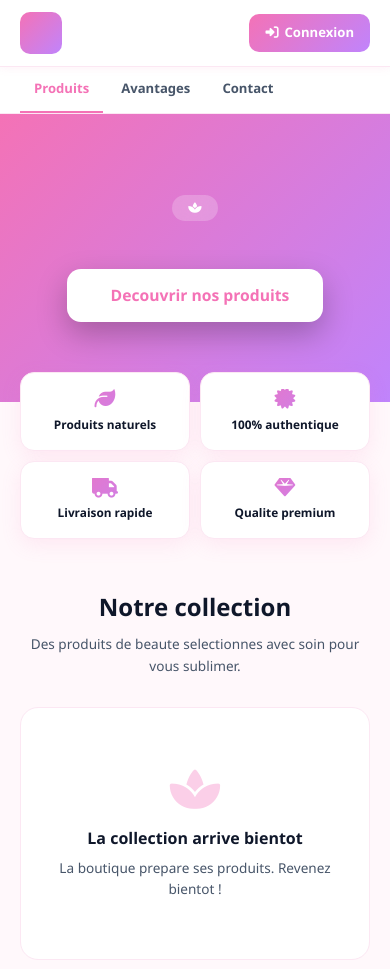
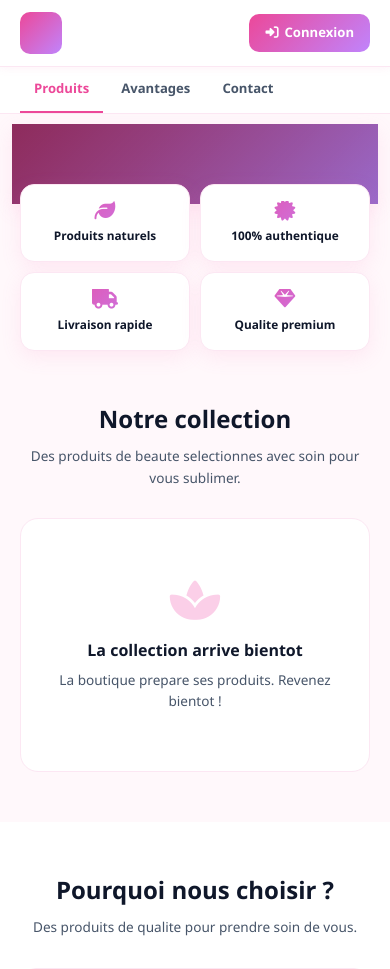
Before and after one commit to abdoula14cherif/kalilinux, a Flask app: template app/templates/boutique_beaute.html in a window 390 px wide. Shown: the top 969 px of the page. Run offline with Flask 3, Linux system fonts and the light colour scheme; the template is opened without the code that fills it, so the values that code supplies are empty; some libraries are stand-ins or nearby versions.

Commit message:
Update boutique_beaute.html

```diff
--- a/app/templates/boutique_beaute.html
+++ b/app/templates/boutique_beaute.html
@@ -2,21 +2,20 @@
 <html lang="fr">
 <head>
 <meta charset="UTF-8">
-<meta name="viewport" content="width=device-width, initial-scale=1.0">
+<meta name="viewport" content="width=device-width, initial-scale=1.0, maximum-scale=5.0">
 <meta name="theme-color" content="{{ boutique.couleur_principale }}">
 <title>{{ boutique.nom }} — Beauté & Cosmétiques</title>
 {% if boutique.logo_url %}<link rel="icon" href="{{ boutique.logo_url }}">{% endif %}
 <link rel="stylesheet" href="https://cdnjs.cloudflare.com/ajax/libs/font-awesome/6.4.0/css/all.min.css">
 <style>
 *,*::before,*::after{margin:0;padding:0;box-sizing:border-box}
-:root{--primary:{{ boutique.couleur_principale }};--primary-d:{{ boutique.couleur_secondaire }};--dark:#0F172A;--mid:#475569;--light:#94A3B8;--off:#F8FAFC;--white:#fff;--gray:#E2E8F0;--green:#059669;--accent:#FF6600;--pink:#F472B6;--rose:#FB7185;--purple:#C084FC}
+:root{--primary:{{ boutique.couleur_principale }};--primary-d:{{ boutique.couleur_secondaire }};--dark:#0F172A;--mid:#475569;--light:#94A3B8;--off:#F8FAFC;--white:#fff;--gray:#E2E8F0;--green:#059669;--accent:#FF6600;--pink:#EC4899;--rose:#FB7185;--purple:#C084FC;--cols:{{ boutique.services_par_ligne }}}
 html{scroll-behavior:smooth}
 body{font-family:'Segoe UI',system-ui,-apple-system,sans-serif;background:#FFF8FB;color:var(--mid);min-height:100vh;line-height:1.5;-webkit-font-smoothing:antialiased}
 a{color:inherit;text-decoration:none}
 img{max-width:100%;height:auto;display:block}
 button{font-family:inherit;cursor:pointer}
 
-/* HEADER */
 .shop-header{display:flex;align-items:center;justify-content:space-between;padding:12px 20px;background:var(--white);border-bottom:1px solid #FCE7F3;position:sticky;top:0;z-index:100;box-shadow:0 2px 8px rgba(244,114,182,.08)}
 .shop-brand{display:flex;align-items:center;gap:10px;min-width:0}
 .shop-logo{width:42px;height:42px;border-radius:10px;object-fit:cover;flex-shrink:0;background:linear-gradient(135deg,var(--pink),var(--purple));display:flex;align-items:center;justify-content:center;color:#fff;font-weight:900;font-size:1.1rem}
@@ -27,52 +26,40 @@ button{font-family:inherit;cursor:pointer}
 .shop-rating .stars{color:#F59E0B;letter-spacing:-1px}
 .btn-login{background:linear-gradient(135deg,var(--pink),var(--purple));color:#fff;padding:9px 16px;border-radius:10px;font-size:.82rem;font-weight:700;text-decoration:none;display:flex;align-items:center;gap:6px;flex-shrink:0}
 
-/* NAV */
 .shop-nav{background:var(--white);border-bottom:1px solid #FCE7F3;padding:0 20px;overflow-x:auto;display:flex;gap:4px;position:sticky;top:67px;z-index:99;scrollbar-width:none}
 .shop-nav::-webkit-scrollbar{display:none}
 .shop-nav a{padding:12px 14px;font-size:.82rem;font-weight:700;color:var(--mid);text-decoration:none;white-space:nowrap;border-bottom:2px solid transparent;transition:all .2s}
 .shop-nav a:hover,.shop-nav a.active{color:var(--pink);border-bottom-color:var(--pink)}
 
-/* HERO */
-.hero{position:relative;overflow:hidden;background:linear-gradient(135deg,var(--pink),var(--purple));color:#fff;text-align:center;padding:60px 24px}
-.hero.has-banniere{padding:0;min-height:500px;display:flex;align-items:center;justify-content:center}
-.hero-banniere{position:absolute;inset:0;width:100%;height:100%;object-fit:cover;opacity:.4;z-index:0}
-.hero-overlay{position:absolute;inset:0;background:linear-gradient(135deg,rgba(0,0,0,.55),rgba(0,0,0,.35));z-index:1}
-.hero-content{position:relative;z-index:2;max-width:720px;margin:0 auto;padding:40px 0}
-.hero-badge{display:inline-flex;align-items:center;gap:6px;background:rgba(255,255,255,.22);backdrop-filter:blur(10px);padding:7px 16px;border-radius:20px;font-size:.74rem;font-weight:800;letter-spacing:.4px;margin-bottom:20px}
-.hero h1{font-size:2.2rem;font-weight:900;margin-bottom:14px;line-height:1.15;text-shadow:0 2px 12px rgba(0,0,0,.2)}
-.hero p{font-size:.95rem;opacity:.95;line-height:1.7;max-width:520px;margin:0 auto 28px}
-.hero-cta{display:inline-flex;align-items:center;gap:10px;background:#fff;color:var(--pink);padding:15px 34px;border-radius:14px;font-weight:900;font-size:.98rem;text-decoration:none;box-shadow:0 12px 30px rgba(0,0,0,.25);transition:transform .2s}
-.hero-cta:hover{transform:translateY(-2px)}
+/* BANNIERE SLIDER */
+.banniere-wrap{padding:10px 12px}
+.banniere-slider{position:relative;overflow:hidden;background:linear-gradient(135deg,var(--pink),var(--purple));border-radius:{% if revendeur.get('boutique_banniere_arrondie', True) %}18px{% else %}0{% endif %};min-height:{{ revendeur.get('boutique_banniere_hauteur', 220) }}px;box-shadow:0 6px 20px rgba(244,114,182,.12)}
+.banniere-slide{display:none;padding:36px 20px;text-align:center;color:#fff;min-height:{{ revendeur.get('boutique_banniere_hauteur', 220) }}px;flex-direction:column;align-items:center;justify-content:center;position:relative}
+.banniere-slide.active{display:flex;animation:fadeSlide .6s ease}
+@keyframes fadeSlide{from{opacity:0}to{opacity:1}}
+.banniere-img{position:absolute;inset:0;width:100%;height:100%;object-fit:cover;opacity:{% if revendeur.get('boutique_banniere_flou', True) %}{{ revendeur.get('boutique_banniere_flou_intensite', 0.45) }}{% else %}0{% endif %};z-index:0}
+.banniere-overlay{position:absolute;inset:0;background:linear-gradient(135deg,rgba(0,0,0,.4),rgba(0,0,0,.2));z-index:1}
+.banniere-content{position:relative;z-index:2}
+.banniere-slide h2{font-size:1.4rem;font-weight:900;margin-bottom:8px;line-height:1.2;text-shadow:0 2px 10px rgba(0,0,0,.4)}
+.banniere-slide p{font-size:.88rem;opacity:.95;max-width:400px;margin:0 auto;text-shadow:0 1px 6px rgba(0,0,0,.4)}
+.banniere-dots{position:absolute;bottom:12px;left:50%;transform:translateX(-50%);display:flex;gap:6px;z-index:3}
+.banniere-dot{width:8px;height:8px;border-radius:50%;background:rgba(255,255,255,.4);cursor:pointer;transition:.3s;border:none;padding:0}
+.banniere-dot.active{background:#fff;width:22px;border-radius:4px}
 
-.hero-stats{display:flex;justify-content:center;gap:30px;margin-top:30px;flex-wrap:wrap;position:relative;z-index:2}
-.hero-stat{text-align:center}
-.hero-stat-val{font-size:1.5rem;font-weight:900;color:#fff;line-height:1}
-.hero-stat-lbl{font-size:.72rem;color:rgba(255,255,255,.85);margin-top:4px;font-weight:700;letter-spacing:.4px}
-
-.hero-contact{display:flex;gap:8px;justify-content:center;flex-wrap:wrap;margin-top:22px;position:relative;z-index:2}
-.contact-btn{display:inline-flex;align-items:center;gap:6px;background:rgba(255,255,255,.18);backdrop-filter:blur(10px);color:#fff;padding:9px 16px;border-radius:20px;font-size:.78rem;font-weight:700;text-decoration:none}
-.contact-btn:hover{background:rgba(255,255,255,.3)}
-
-/* TRUST */
 .trust-row{display:grid;grid-template-columns:repeat(auto-fit,minmax(140px,1fr));gap:10px;max-width:760px;margin:-30px auto 0;padding:0 20px;position:relative;z-index:10}
 .trust-item{background:var(--white);border-radius:14px;padding:16px 12px;text-align:center;box-shadow:0 6px 20px rgba(244,114,182,.12);border:1px solid #FCE7F3}
-.trust-item i{font-size:1.15rem;background:linear-gradient(135deg,var(--pink),var(--purple));-webkit-background-clip:text;background-clip:text;color:transparent;margin-bottom:6px;display:block;font-size:1.3rem}
+.trust-item i{font-size:1.3rem;background:linear-gradient(135deg,var(--pink),var(--purple));-webkit-background-clip:text;background-clip:text;color:transparent;margin-bottom:6px;display:block}
 .trust-item span{font-size:.74rem;font-weight:800;color:var(--dark);display:block}
 
-/* SECTIONS */
 .section{padding:50px 20px;max-width:1100px;margin:0 auto}
 .section-title{font-size:1.5rem;font-weight:900;color:var(--dark);text-align:center;margin-bottom:8px}
 .section-sub{font-size:.85rem;color:var(--mid);text-align:center;max-width:520px;margin:0 auto 30px;line-height:1.6}
 
-/* CATEGORIES PILLS */
 .cat-pills{display:flex;gap:10px;justify-content:center;flex-wrap:wrap;margin-bottom:32px}
 .cat-pill{padding:11px 22px;border-radius:30px;background:#fff;border:2px solid #FCE7F3;color:var(--mid);font-size:.83rem;font-weight:700;cursor:pointer;transition:all .25s;display:flex;align-items:center;gap:8px}
 .cat-pill:hover{border-color:var(--pink);color:var(--pink)}
 .cat-pill.active{background:linear-gradient(135deg,var(--pink),var(--purple));color:#fff;border-color:transparent;box-shadow:0 6px 18px rgba(244,114,182,.3)}
-.cat-pill i{font-size:.9rem}
 
-/* GRILLE PRODUITS BEAUTE */
 .produits-grid{display:grid;gap:18px;grid-template-columns:repeat(auto-fill,minmax(240px,1fr))}
 .produit-card{background:#fff;border-radius:18px;overflow:hidden;transition:all .3s;position:relative;cursor:pointer;border:1px solid #FCE7F3}
 .produit-card:hover{transform:translateY(-5px);box-shadow:0 20px 40px rgba(244,114,182,.15)}
@@ -82,7 +69,7 @@ button{font-family:inherit;cursor:pointer}
 .produit-badge{position:absolute;top:12px;left:12px;background:linear-gradient(135deg,#F59E0B,#D97706);color:#fff;font-size:.68rem;font-weight:900;padding:5px 11px;border-radius:10px;box-shadow:0 4px 12px rgba(245,158,11,.4);z-index:2;letter-spacing:.3px}
 .produit-badge.new{background:linear-gradient(135deg,#10B981,#059669);box-shadow:0 4px 12px rgba(16,185,129,.4)}
 .produit-badge.bio{background:linear-gradient(135deg,#84CC16,#65A30D);box-shadow:0 4px 12px rgba(132,204,22,.4)}
-.produit-fav{position:absolute;top:12px;right:12px;width:36px;height:36px;border-radius:50%;background:rgba(255,255,255,.95);display:flex;align-items:center;justify-content:center;color:var(--pink);box-shadow:0 4px 12px rgba(0,0,0,.1);z-index:2;transition:.2s}
+.produit-fav{position:absolute;top:12px;right:12px;width:36px;height:36px;border-radius:50%;background:rgba(255,255,255,.95);display:flex;align-items:center;justify-content:center;color:var(--pink);box-shadow:0 4px 12px rgba(0,0,0,.1);z-index:2;transition:.2s;border:none;cursor:pointer}
 .produit-fav:hover{background:var(--pink);color:#fff}
 .produit-body{padding:16px}
 .produit-marque{font-size:.68rem;font-weight:900;color:var(--pink);text-transform:uppercase;letter-spacing:.6px;margin-bottom:5px}
@@ -96,7 +83,6 @@ button{font-family:inherit;cursor:pointer}
 .btn-voir{display:flex;align-items:center;justify-content:center;gap:6px;width:100%;padding:11px;background:linear-gradient(135deg,var(--pink),var(--purple));color:#fff;border:none;border-radius:10px;font-weight:800;font-size:.82rem;cursor:pointer;transition:.2s}
 .btn-voir:hover{transform:translateY(-1px);box-shadow:0 6px 16px rgba(244,114,182,.35)}
 
-/* AVANTAGES */
 .avantages-grid{display:grid;grid-template-columns:repeat(auto-fit,minmax(220px,1fr));gap:16px;max-width:1000px;margin:0 auto}
 .avantage-card{background:#fff;border-radius:16px;padding:24px 20px;text-align:center;border:1px solid #FCE7F3;transition:all .25s}
 .avantage-card:hover{transform:translateY(-3px);box-shadow:0 12px 28px rgba(244,114,182,.12)}
@@ -104,7 +90,6 @@ button{font-family:inherit;cursor:pointer}
 .avantage-card h3{font-size:.95rem;font-weight:900;color:var(--dark);margin-bottom:8px}
 .avantage-card p{font-size:.78rem;color:var(--mid);line-height:1.6}
 
-/* MODAL */
 .modal-bg{position:fixed;inset:0;background:rgba(0,0,0,.7);z-index:200;display:none;align-items:center;justify-content:center;padding:16px;backdrop-filter:blur(4px)}
 .modal-bg.open{display:flex}
 .modal{background:#fff;border-radius:20px;max-width:900px;width:100%;position:relative;max-height:90vh;overflow-y:auto;animation:pop .3s ease}
@@ -131,13 +116,11 @@ button{font-family:inherit;cursor:pointer}
 .btn-modal{display:flex;align-items:center;justify-content:center;gap:8px;width:100%;padding:15px;background:linear-gradient(135deg,var(--pink),var(--purple));color:#fff;border:none;border-radius:12px;font-weight:900;font-size:.95rem;cursor:pointer;text-decoration:none;margin-bottom:10px}
 .btn-modal-outline{background:transparent;border:2px solid var(--pink);color:var(--pink)}
 
-/* A PROPOS */
 .apropos{background:#fff;border-radius:16px;padding:26px;border:1px solid #FCE7F3;max-width:800px;margin:0 auto}
 .apropos h3{font-size:1rem;font-weight:900;color:var(--dark);margin-bottom:12px;display:flex;align-items:center;gap:8px}
 .apropos h3 i{color:var(--pink)}
 .apropos p{font-size:.88rem;color:var(--mid);line-height:1.8}
 
-/* FAQ */
 .faq-item{background:#fff;border:1px solid #FCE7F3;border-radius:14px;padding:16px 18px;margin-bottom:10px}
 .faq-item summary{font-size:.88rem;font-weight:800;color:var(--dark);cursor:pointer;list-style:none;display:flex;justify-content:space-between}
 .faq-item summary::-webkit-details-marker{display:none}
@@ -145,13 +128,11 @@ button{font-family:inherit;cursor:pointer}
 .faq-item[open] summary::after{content:"−"}
 .faq-item p{font-size:.82rem;color:var(--mid);line-height:1.7;margin-top:12px;padding-top:12px;border-top:1px solid #FCE7F3}
 
-/* CTA */
 .cta-final{background:linear-gradient(135deg,var(--pink),var(--purple));border-radius:20px;padding:40px 24px;text-align:center;color:#fff;margin:40px auto 0;max-width:960px}
 .cta-final h2{font-size:1.35rem;font-weight:900;margin-bottom:10px}
 .cta-final p{font-size:.9rem;opacity:.92;margin-bottom:22px}
 .cta-final .btn{display:inline-flex;align-items:center;gap:10px;background:#fff;color:var(--pink);padding:15px 32px;border-radius:14px;font-weight:900;font-size:.95rem;text-decoration:none}
 
-/* FOOTER */
 .shop-footer{background:var(--dark);color:rgba(255,255,255,.6);text-align:center;padding:32px 20px;font-size:.78rem;line-height:1.7;margin-top:40px}
 .shop-footer .brand{color:#fff;font-weight:900;font-size:1rem;margin-bottom:8px}
 .shop-footer a{color:var(--pink);font-weight:700}
@@ -161,14 +142,19 @@ button{font-family:inherit;cursor:pointer}
 .scroll-top{position:fixed;bottom:90px;right:22px;width:44px;height:44px;background:var(--pink);color:#fff;border:none;border-radius:50%;display:none;align-items:center;justify-content:center;font-size:1rem;cursor:pointer;box-shadow:0 6px 18px rgba(0,0,0,.2);z-index:89}
 .scroll-top.show{display:flex}
 
+/* TOAST - position corrigée pour ne PAS cacher les boutons */
+.toast{position:fixed;top:80px;left:50%;transform:translateX(-50%) translateY(-120px);background:#0F172A;color:#fff;padding:12px 24px;border-radius:30px;font-size:.85rem;font-weight:700;z-index:500;transition:transform .35s ease,opacity .35s ease;display:flex;align-items:center;gap:10px;pointer-events:none;max-width:88%;text-align:center;box-shadow:0 10px 30px rgba(0,0,0,.35);opacity:0;white-space:nowrap}
+.toast.show{transform:translateX(-50%) translateY(0);opacity:1}
+.toast i{flex-shrink:0;font-size:1rem}
+.toast.toast-success i{color:#10B981}
+.toast.toast-error i{color:#DC2626}
+
 .empty-shop{text-align:center;padding:60px 24px;background:#fff;border-radius:18px;border:1px solid #FCE7F3}
 .empty-shop i{font-size:2.8rem;color:#FBCFE8;display:block;margin-bottom:14px}
 .empty-shop h3{font-size:1rem;font-weight:900;color:var(--dark);margin-bottom:8px}
 .empty-shop p{font-size:.85rem;color:var(--mid)}
 
 @media(max-width:520px){
-  .hero{padding:40px 18px}
-  .hero h1{font-size:1.6rem}
   .produits-grid{grid-template-columns:repeat(2,1fr);gap:10px}
   .produit-body{padding:12px}
   .produit-nom{font-size:.82rem;min-height:34px}
@@ -180,7 +166,6 @@ button{font-family:inherit;cursor:pointer}
 </head>
 <body>
 
-<!-- HEADER -->
 <header class="shop-header">
   <div class="shop-brand">
     {% if boutique.logo_url %}
@@ -210,7 +195,6 @@ button{font-family:inherit;cursor:pointer}
   </div>
 </header>
 
-<!-- NAV -->
 <nav class="shop-nav">
   <a href="#produits" class="active">Produits</a>
   <a href="#avantages">Avantages</a>
@@ -219,40 +203,39 @@ button{font-family:inherit;cursor:pointer}
   <a href="#contact">Contact</a>
 </nav>
 
-<!-- HERO -->
-<section class="hero {% if boutique.banniere_url %}has-banniere{% endif %}">
-  {% if boutique.banniere_url %}
-  <img class="hero-banniere" src="{{ boutique.banniere_url }}" alt="">
-  <div class="hero-overlay"></div>
-  {% endif %}
-  <div class="hero-content">
-    <div class="hero-badge"><i class="fas fa-spa"></i> {{ boutique.nom }}</div>
-    <h1>{{ boutique.slogan }}</h1>
-    <p>{{ boutique.message_accueil }}</p>
-    <a href="#produits" class="hero-cta">
-      <i class="fas fa-sparkles"></i> Decouvrir nos produits
-    </a>
-
-    {% if boutique.sections.get('stats', True) %}
-    <div class="hero-stats">
-      <div class="hero-stat"><div class="hero-stat-val">{{ produits|length }}</div><div class="hero-stat-lbl">PRODUITS</div></div>
-      <div class="hero-stat"><div class="hero-stat-val">+{{ stats_boutique.clients }}</div><div class="hero-stat-lbl">CLIENTES</div></div>
-      <div class="hero-stat"><div class="hero-stat-val">{{ stats_boutique.note }}/5</div><div class="hero-stat-lbl">NOTE</div></div>
-    </div>
-    {% endif %}
-
-    {% if boutique.whatsapp or boutique.instagram or boutique.facebook or boutique.tiktok %}
-    <div class="hero-contact" id="contact">
-      {% if boutique.whatsapp %}<a href="https://wa.me/{{ boutique.whatsapp }}" target="_blank" class="contact-btn"><i class="fab fa-whatsapp"></i> WhatsApp</a>{% endif %}
-      {% if boutique.instagram %}<a href="{{ boutique.instagram }}" target="_blank" class="contact-btn"><i class="fab fa-instagram"></i> Instagram</a>{% endif %}
-      {% if boutique.facebook %}<a href="{{ boutique.facebook }}" target="_blank" class="contact-btn"><i class="fab fa-facebook"></i> Facebook</a>{% endif %}
-      {% if boutique.tiktok %}<a href="{{ boutique.tiktok }}" target="_blank" class="contact-btn"><i class="fab fa-tiktok"></i> TikTok</a>{% endif %}
-    </div>
+<div class="banniere-wrap">
+  <div class="banniere-slider" id="banniereSlider">
+    {% if bannieres %}
+      {% for b in bannieres %}
+      <div class="banniere-slide {% if loop.first %}active{% endif %}">
+        {% if b.image_url %}<img class="banniere-img" src="{{ b.image_url }}" alt="">{% endif %}
+        <div class="banniere-overlay"></div>
+        <div class="banniere-content">
+          {% if b.titre %}<h2>{{ b.titre }}</h2>{% endif %}
+          {% if b.sous_titre %}<p>{{ b.sous_titre }}</p>{% endif %}
+        </div>
+      </div>
+      {% endfor %}
+      {% if bannieres|length > 1 %}
+      <div class="banniere-dots" id="banniereDots">
+        {% for b in bannieres %}
+        <button class="banniere-dot {% if loop.first %}active{% endif %}" onclick="slideBanniere({{ loop.index0 }})"></button>
+        {% endfor %}
+      </div>
+      {% endif %}
+    {% else %}
+      <div class="banniere-slide active">
+        {% if boutique.banniere_url %}<img class="banniere-img" src="{{ boutique.banniere_url }}" alt="">{% endif %}
+        <div class="banniere-overlay"></div>
+        <div class="banniere-content">
+          <h2>{{ boutique.slogan }}</h2>
+          <p>{{ boutique.message_accueil }}</p>
+        </div>
+      </div>
     {% endif %}
   </div>
-</section>
+</div>
 
-<!-- TRUST -->
 <div class="trust-row">
   <div class="trust-item"><i class="fas fa-leaf"></i><span>Produits naturels</span></div>
   <div class="trust-item"><i class="fas fa-certificate"></i><span>100% authentique</span></div>
@@ -260,7 +243,6 @@ button{font-family:inherit;cursor:pointer}
   <div class="trust-item"><i class="fas fa-gem"></i><span>Qualite premium</span></div>
 </div>
 
-<!-- PRODUITS -->
 <section class="section" id="produits">
   <h2 class="section-title">Notre collection</h2>
   <p class="section-sub">Des produits de beaute selectionnes avec soin pour vous sublimer.</p>
@@ -291,7 +273,7 @@ button{font-family:inherit;cursor:pointer}
           {% if loop.index <= 2 %}<span class="produit-badge">🔥 POPULAIRE</span>{% endif %}
           {% if loop.index == 3 %}<span class="produit-badge new">✨ NOUVEAU</span>{% endif %}
           {% if loop.index == 4 %}<span class="produit-badge bio">🌿 BIO</span>{% endif %}
-          <div class="produit-fav"><i class="fas fa-heart"></i></div>
+          <button class="produit-fav" onclick='event.stopPropagation()'><i class="fas fa-heart"></i></button>
         </div>
         <div class="produit-body">
           <div class="produit-marque">{{ boutique.nom }}</div>
@@ -324,7 +306,6 @@ button{font-family:inherit;cursor:pointer}
   {% endif %}
 </section>
 
-<!-- AVANTAGES -->
 <section class="section" id="avantages" style="background:#fff">
   <h2 class="section-title">Pourquoi nous choisir ?</h2>
   <p class="section-sub">Des produits de qualite pour prendre soin de vous.</p>
@@ -353,7 +334,6 @@ button{font-family:inherit;cursor:pointer}
   </div>
 </section>
 
-<!-- A PROPOS -->
 {% if boutique.a_propos %}
 <section class="section" id="apropos">
   <div class="apropos">
@@ -363,7 +343,6 @@ button{font-family:inherit;cursor:pointer}
 </section>
 {% endif %}
 
-<!-- FAQ -->
 {% if boutique.sections.get('faq', True) %}
 <section class="section" id="faq">
   <h2 class="section-title">Questions frequentes</h2>
@@ -387,7 +366,6 @@ button{font-family:inherit;cursor:pointer}
 </section>
 {% endif %}
 
-<!-- CTA -->
 <div class="cta-final">
   <h2>Prenez soin de vous ✨</h2>
   <p>Decouvrez notre collection et sublimez votre beaute naturelle.</p>
@@ -396,7 +374,6 @@ button{font-family:inherit;cursor:pointer}
   {% endif %}
 </div>
 
-<!-- FOOTER -->
 <footer class="shop-footer">
   <div class="brand">{{ boutique.nom }}</div>
   <div style="margin-bottom:12px">{{ boutique.slogan }}</div>
@@ -413,7 +390,6 @@ button{font-family:inherit;cursor:pointer}
 </a>
 {% endif %}
 
-<!-- MODAL PRODUIT -->
 <div class="modal-bg" id="modalProduit">
   <div class="modal">
     <button class="modal-close" onclick="fermerModal()">✕</button>
@@ -453,9 +429,29 @@ button{font-family:inherit;cursor:pointer}
   </div>
 </div>
 
+<div class="toast" id="toast">
+  <i class="fas fa-check-circle" id="toastIcon"></i>
+  <span id="toastMsg"></span>
+</div>
+
 <script>
 var currentProduit = null;
 var currentOption = 'Standard';
+var slideActuel = 0;
+
+// BANNIERE SLIDER AUTO
+var nbSlides = document.querySelectorAll('.banniere-slide').length;
+function slideBanniere(index){
+  slideActuel = index;
+  document.querySelectorAll('.banniere-slide').forEach(function(s, i){ s.classList.toggle('active', i === index); });
+  document.querySelectorAll('.banniere-dot').forEach(function(d, i){ d.classList.toggle('active', i === index); });
+}
+if(nbSlides > 1){
+  setInterval(function(){
+    slideActuel = (slideActuel + 1) % nbSlides;
+    slideBanniere(slideActuel);
+  }, 4000);
+}
 
 function ouvrirModal(produit){
   currentProduit = produit;
```
